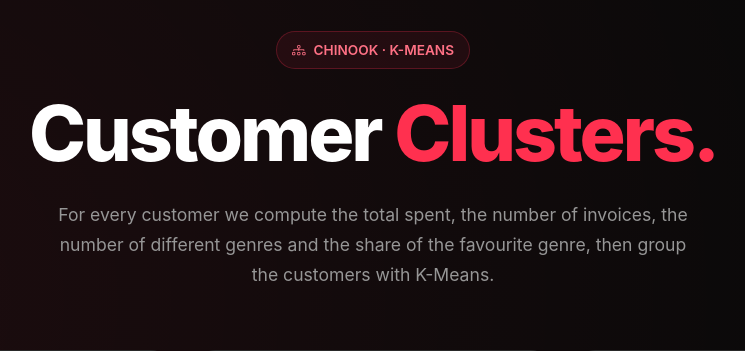
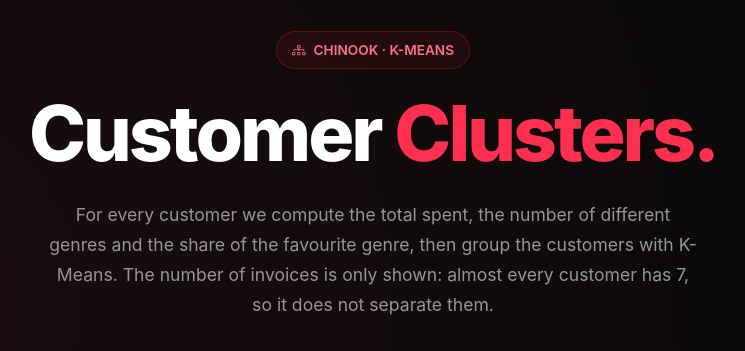
Before and after one commit to iulianstefia10/Advanced-programming, a Flask app: page /chinook/clusters in a window 1280 px wide. Shown: the part 59-410 px from the top of the page, without its empty margins (267-1012 px from the left). Run offline with Flask 3, Linux system fonts and the light colour scheme.

Commit message:
Chinook clusters: stop using the number of invoices in K-Means (one customer got a cluster alone)
Co-Authored-By: Claude Opus 5.5 <noreply@anthropic.com>
Claude-Session: https://claude.ai/code/session_01B7Uz361z6fhyLvhTXzFuVT

```diff
--- a/app/services/chinook_clusters.py
+++ b/app/services/chinook_clusters.py
@@ -16,7 +16,10 @@ from sqlalchemy import func
 from extensions import db
 from models.chinook import Customer, Genre, Invoice, InvoiceLine, Track
 
-FEATURES = ["total_spent", "n_invoices", "n_genres", "favorite_share"]
+# numbers given to K-Means. The number of invoices is shown in the tables but
+# NOT used: 58 of the 59 customers have exactly 7 invoices, so after scaling the
+# only customer with 6 invoices was far from everybody and got a cluster alone.
+FEATURES = ["total_spent", "n_genres", "favorite_share"]
 FEATURE_LABELS = {
     "total_spent": "Total spent ($)",
     "n_invoices": "Invoices",
--- a/app/templates/chinook_clusters.html
+++ b/app/templates/chinook_clusters.html
@@ -18,9 +18,10 @@ Customer Clusters · Chinook
     </h1>
 
     <p>
-        For every customer we compute the total spent, the number of invoices,
-        the number of different genres and the share of the favourite genre,
-        then group the customers with K-Means.
+        For every customer we compute the total spent, the number of different
+        genres and the share of the favourite genre, then group the customers
+        with K-Means. The number of invoices is only shown: almost every
+        customer has 7, so it does not separate them.
     </p>
 
 </section>
```
Also changed, not shown: tests/test_chinook_clusters.py (+7 -0 lines), README.md.
